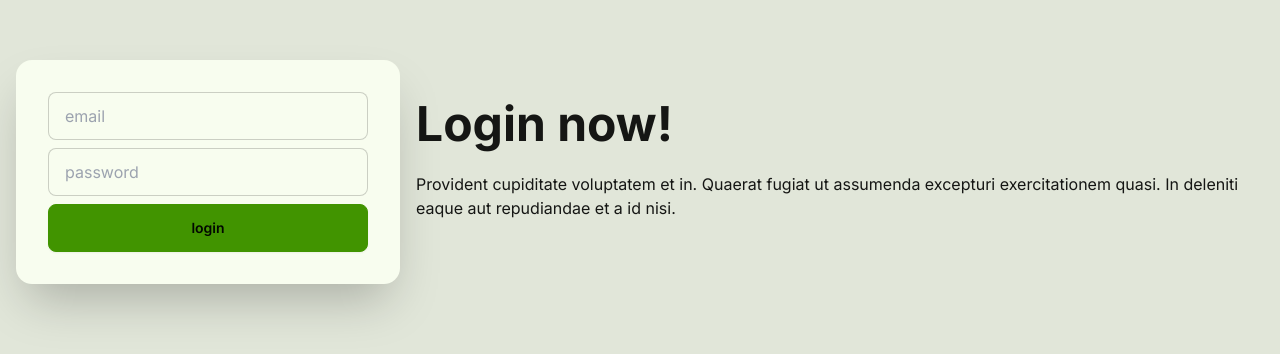
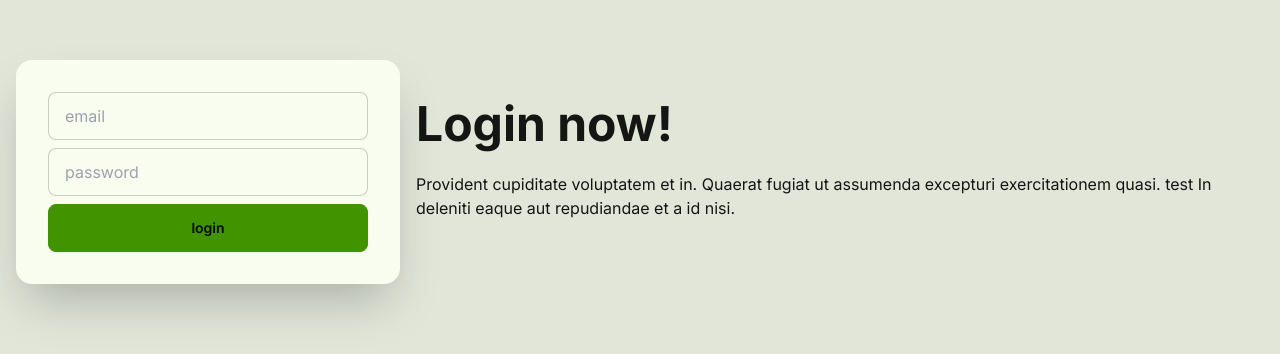
Before and after one commit to codeM1997/patient-service-frontend, a Next.js app: page /login in a window 1280 px wide. Shown: the part 228-582 px from the top of the page. Built offline with nearby package versions, Linux system fonts and the light colour scheme.

Commit message:
add: test

```diff
--- a/src/app/login/page.tsx
+++ b/src/app/login/page.tsx
@@ -9,7 +9,7 @@ const page = () => {
         <h1 className="text-5xl font-bold">Login now!</h1>
         <p className="py-6">
           Provident cupiditate voluptatem et in. Quaerat fugiat ut assumenda excepturi exercitationem
-          quasi. In deleniti eaque aut repudiandae et a id nisi.
+          quasi. test In deleniti eaque aut repudiandae et a id nisi.
         </p>
       </div>
       <div className="card bg-base-100 w-full max-w-sm shrink-0 shadow-2xl">
```
